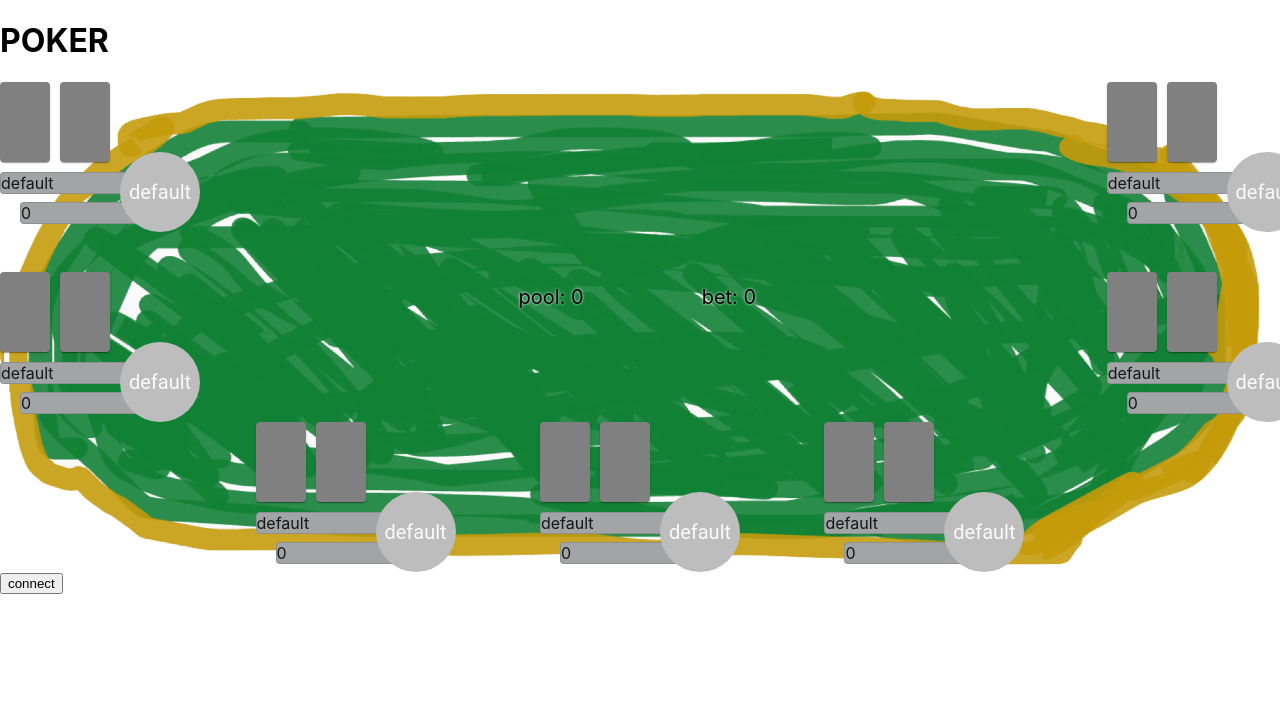
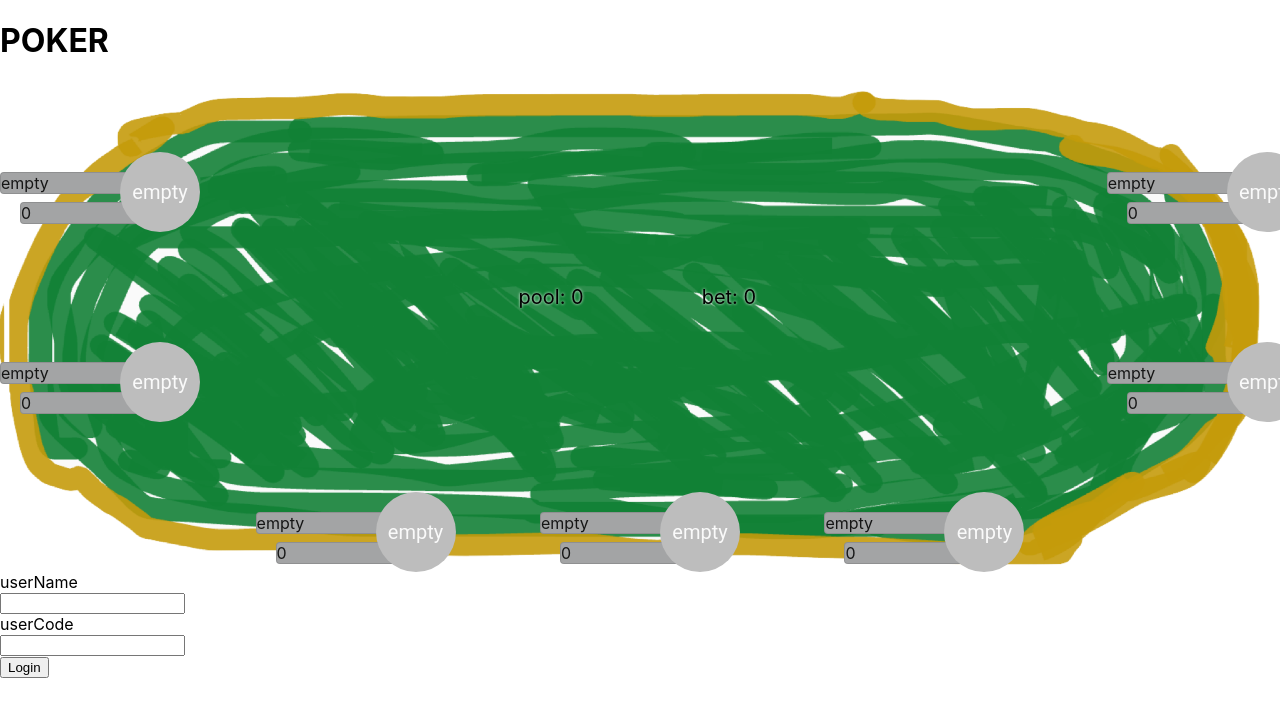
Before and after one commit to Tsai4000/FHPoker, a React (Create React App) app in the folder client/: page / in a window 1280 px wide. Shown: the top 716 px of the page. Built offline with nearby package versions, Linux system fonts and the light colour scheme.

Commit message:
Add staus handler and login field

```diff
--- a/client/src/App.js
+++ b/client/src/App.js
@@ -3,6 +3,7 @@ import logo from "./logo.svg"
 import "./App.css"
 import io from "socket.io-client"
 import Table from "./container/Table/table"
+import Login from './container/Login/login'
 
 function App() {
   const testSocket = () => {
@@ -14,7 +15,7 @@ function App() {
     <div>
       <h1>POKER</h1>
       <Table />
-      <button onClick={testSocket}>connect</button>
+      <Login />
     </div>
   )
 }
--- /dev/null
+++ b/client/src/container/Login/login.js
@@ -0,0 +1,17 @@
+import React, { useCallback, useState, useEffect } from "react"
+import { makeStyles } from "@material-ui/core/styles"
+
+export default function Login() {
+
+  const handleLogin = useCallback
+
+  return (
+    <div>
+      <div>
+        <div>userName</div><input type={'text'} id={'name'} />
+        <div>userCode</div><input type={'text'} id={'useCode'} />
+      </div>
+      <button>Login</button>
+    </div>
+  )
+}
--- a/client/src/container/Seat/component/statusui.js
+++ b/client/src/container/Seat/component/statusui.js
@@ -12,7 +12,8 @@ const useStyle = makeStyles((theme) => ({
   },
   status: {
     width: '100%',
-    height: '100%'
+    height: '100%',
+    backgroundColor: '#bdbdbd'
   }
 }))
 
@@ -20,10 +21,40 @@ const useStyle = makeStyles((theme) => ({
 export default function StatusUI(props) {
   const classes = useStyle()
 
+  const [status, setStatus] = useState(props.status)
+
+  const mouseOver = useCallback((e) => {
+    if (status == '') {
+      e.target.style.backgroundColor = 'black'
+      setStatus('Ready?')
+    } else if (status == 'empty') {
+      e.target.style.backgroundColor = 'black'
+      setStatus('Sit?')
+    }
+  }, [status, setStatus])
+  const mouseOut = useCallback((e) => {
+    if (status == 'Ready?') {
+      e.target.style.backgroundColor = '#bdbdbd'
+      setStatus('')
+    } else if (status == 'Sit?') {
+      e.target.style.backgroundColor = '#bdbdbd'
+      setStatus('empty')
+    }
+  }, [status, setStatus])
+
+  const click = useCallback((e) => {
+    if (status == 'Sit?') {
+      e.target.style.backgroundColor = '#bdbdbd'
+      setStatus('')
+    } else if (status == 'Ready?') {
+      e.target.style.backgroundColor = '#bdbdbd'
+      setStatus('Waiting')
+    }
+  }, [status, setStatus])
 
   return (
     <div className={classes.root}>
-      <Avatar className={classes.status}>{props.status}</Avatar>
+      <Avatar className={classes.status} onMouseOver={mouseOver} onMouseOut={mouseOut} onClick={click}>{status}</Avatar>
     </div>
   )
 }
--- a/client/src/container/Seat/seat.js
+++ b/client/src/container/Seat/seat.js
@@ -33,16 +33,11 @@ const useStyles = makeStyles((theme) => ({
 export default function Seat(props) {
 	const classes = useStyles()
 
-	const [card1, setCard1] = useState(0)
-	const [card2, setCard2] = useState(0)
-	const [name, setName] = useState('default')
+	const [card1, setCard1] = useState(-1)
+	const [card2, setCard2] = useState(-1)
+	const [name, setName] = useState('empty')
 	const [money, setMoney] = useState(0)
-	const [status, setStatus] = useState('default')
-
-	const tryClick = useCallback(() => {
-		setCard1(card1 + 1)
-		setCard2(card2 + 1)
-	}, [card1, card2, setCard1, setCard2])
+	const [status, setStatus] = useState('empty')
 
 	return (
 		<div className={classes.root}>
```
